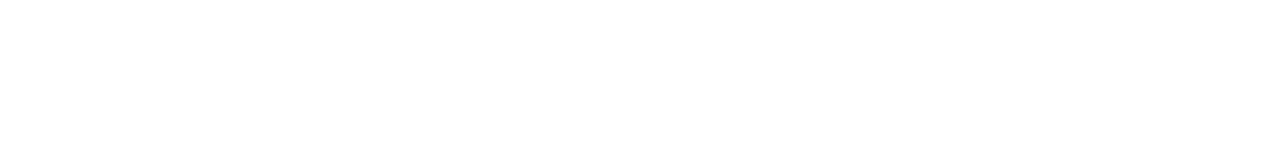
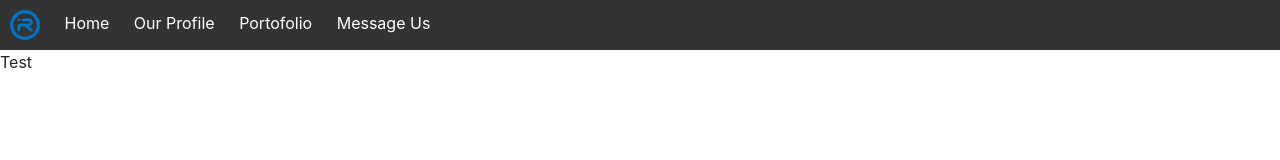
Before and after one commit to revou-fundamental-course/29-may-23-kholif18, a website: page index.html in a window 1280 px wide. Drawn offline with Linux system fonts and the light colour scheme.

Commit message:
kode pertama

```diff
--- a/css/style.css
+++ b/css/style.css
@@ -0,0 +1,69 @@
+html {
+    font-family: sans-serif;
+    line-height: 1.15;
+    -webkit-text-size-adjust: 100%;
+    -webkit-tap-highlight-color: rgba(0, 0, 0, 0);
+}
+
+article, aside, figcaption, figure, footer, header, hgroup, main, nav, section {
+    display: block;
+}
+
+body {
+    margin: 0;
+    font-family: "Source Sans Pro", -apple-system, BlinkMacSystemFont, "Segoe UI", Roboto, "Helvetica Neue", Arial, sans-serif, "Apple Color Emoji", "Segoe UI Emoji", "Segoe UI Symbol";
+    font-size: 1rem;
+    font-weight: 400;
+    line-height: 1.5;
+    color: #212529;
+    text-align: left;
+    background-color: #fff;
+}
+
+.nav-logo{
+    margin: px;
+}
+
+h1, h2, h3, h4, h5, h6 {
+    margin-top: 0;
+    margin-bottom: 0.5rem;
+}
+
+p {
+    margin-top: 0;
+    margin-bottom: 1rem;
+}
+
+.navbar{
+    background-color: #333;
+    padding: 10px;
+}
+
+.nav-logo {
+    display: inline;
+    vertical-align: middle;
+    height: 30px;
+    margin-right: 10px;
+}
+
+.navbar ul {
+    list-style-type: none;
+    margin: 0;
+    padding: 0;
+    display: inline;
+    text-align: right;
+}
+
+.navbar ul li {
+    display: inline-block;
+}
+
+.navbar ul li a {
+    color: #fff;
+    text-decoration: none;
+    padding: 10px;
+}
+
+.navbar ul li a:hover {
+    background-color: #555;
+}
--- a/index.html
+++ b/index.html
@@ -1,12 +1,29 @@
 <!DOCTYPE html>
 <html lang="en">
+
 <head>
     <meta charset="UTF-8">
     <meta http-equiv="X-UA-Compatible" content="IE=edge">
     <meta name="viewport" content="width=device-width, initial-scale=1.0">
     <title>Document</title>
+    <link rel="stylesheet" href="/css/style.css">
 </head>
+
 <body>
+    <nav class="navbar">
+        <img class="nav-logo" src="/img/logo.svg" alt="Logo">
+        <ul>
+            <li><a href="#">Home</a></li>
+            <li><a href="#">Our Profile</a></li>
+            <li><a href="#">Portofolio</a></li>
+            <li><a href="#">Message Us</a></li>
+        </ul>
+    </nav>
+    <div class="content">
 
+    </div>
+    <footer></footer>
+    Test
 </body>
+
 </html>
```
Also changed, not shown: img/logo.svg (added).
